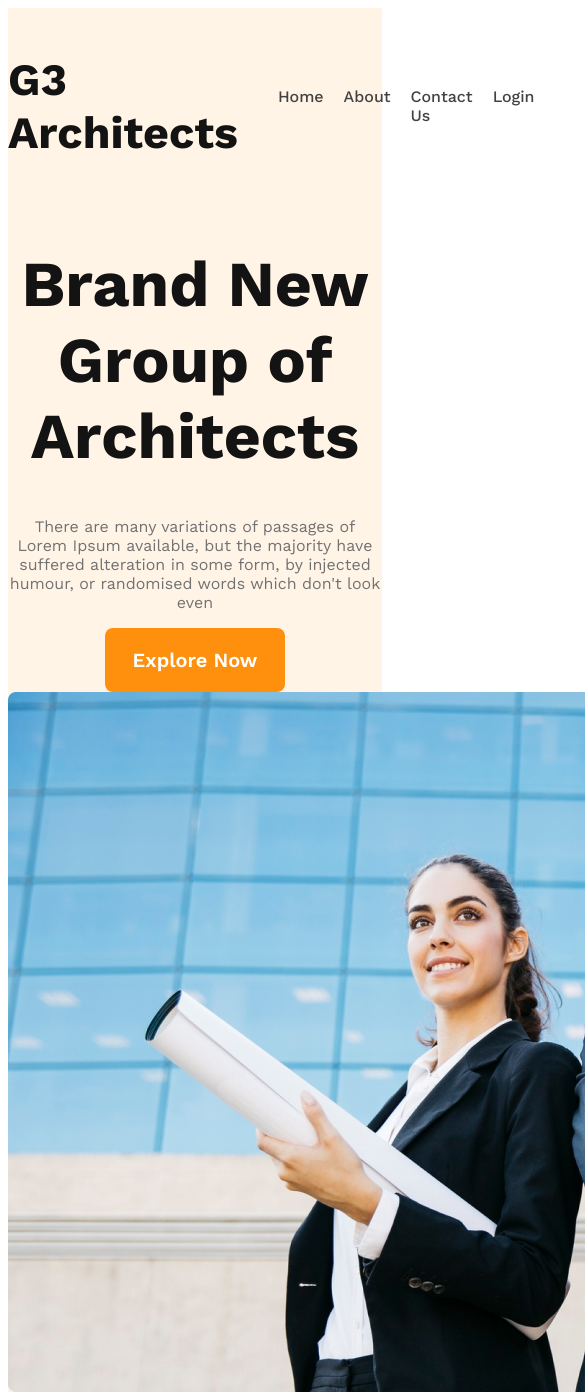
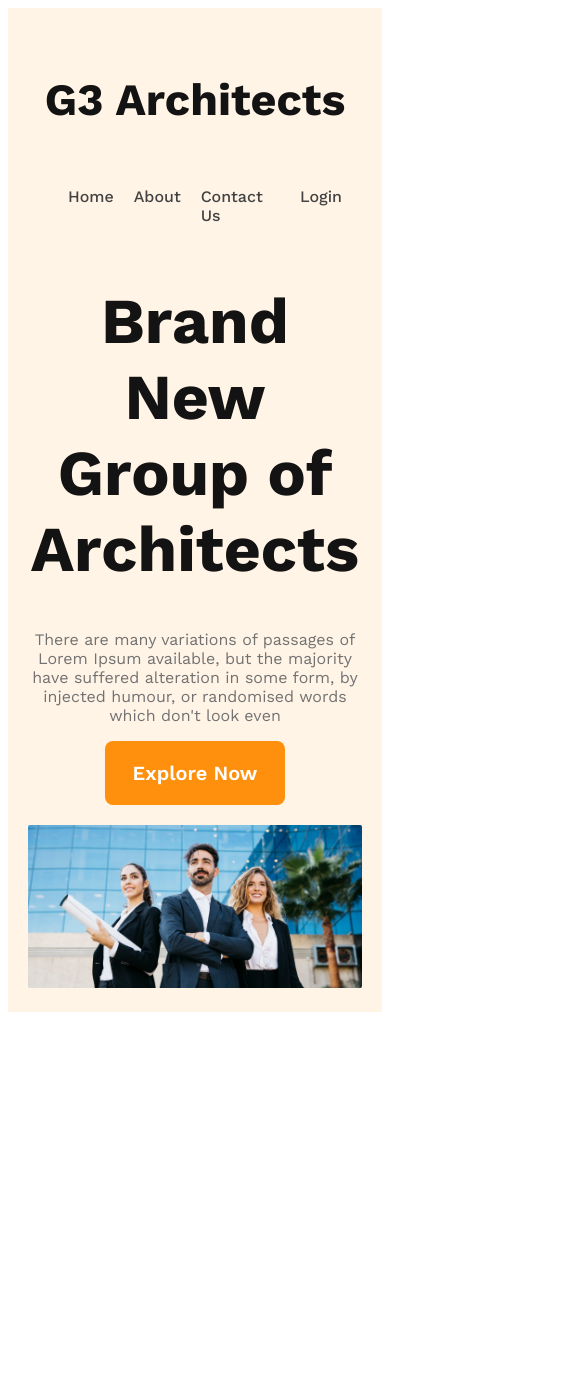
Before and after one commit to Sadman-1832/g3-architects-website, a plain HTML site: page index.html in a window 390 px wide. Shown: the top 1392 px of the page, 585 px wide, since content can reach past the window. After the commit the page ends 1020 px from the top, so only its background shows below. Drawn offline with nearby package versions, Linux system fonts and the light colour scheme.

Commit message:
added responsive styles in the header

```diff
--- a/styles/architects.css
+++ b/styles/architects.css
@@ -17,13 +17,15 @@
     padding: 20px 25px;
     color: #FFF;
     text-align: center;
-    font-size: 20px;
+    font-size: 1.25rem;
     font-weight: 600;
+    cursor: pointer;
 }
 
 /* header related styles */
 header {
     background-color: rgba(255, 144, 14, 0.10);
+    padding: 50px 240px;
 }
 
 /* nav related styles */
@@ -81,3 +83,28 @@ nav li a {
     font-weight: 400;
 
 }
+.banner img{
+    width: 100%;
+    margin-top: 20px;
+}
+
+/* media query styles */
+
+/* for mobiles */
+@media screen and (max-width:576px) {
+    nav{
+        flex-direction: column;
+    }
+    header{
+        padding: 20px;
+    }
+}
+/* for tablets & other medium devices */
+@media screen and (min-width:576px) and (max-width:960px) {
+    nav{
+        flex-direction: column;
+    }
+    header{
+        padding: 50px;
+    }
+}
```
Also changed, not shown: index.html (+2 -0 lines).
